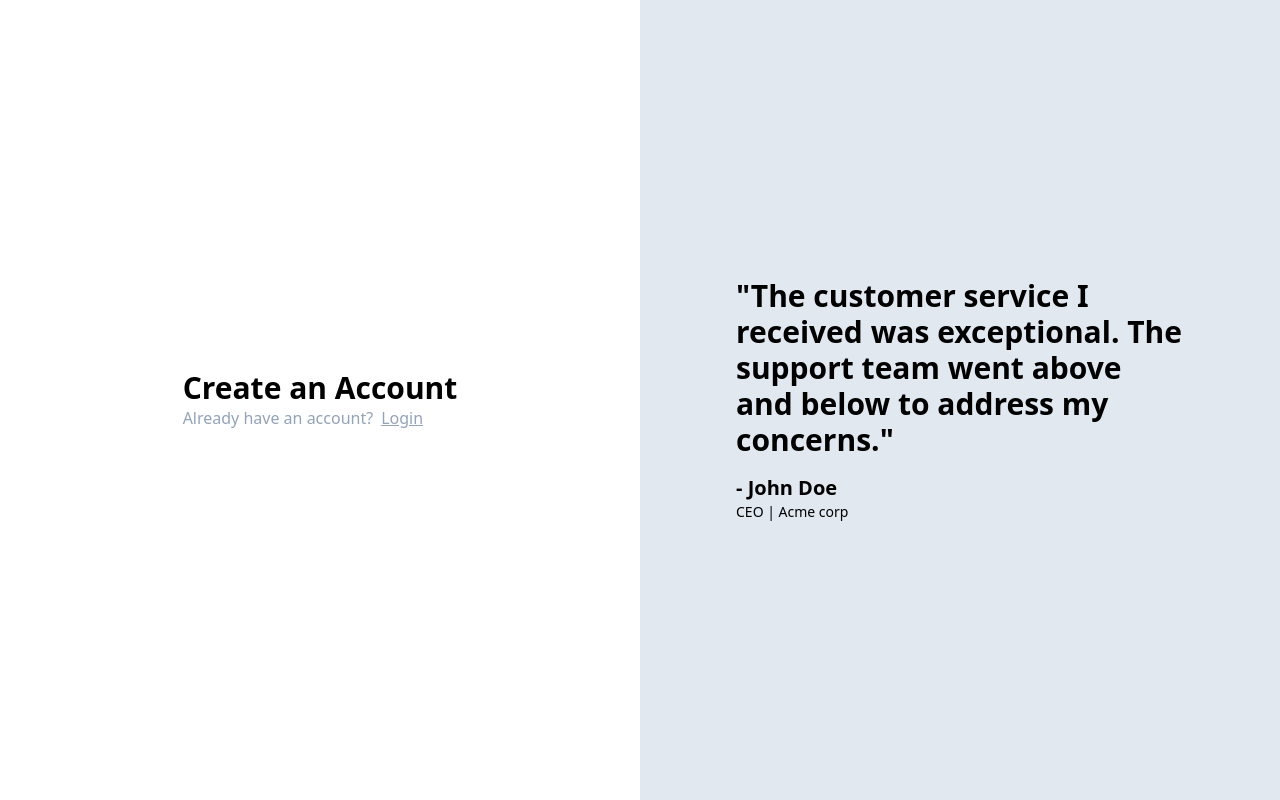
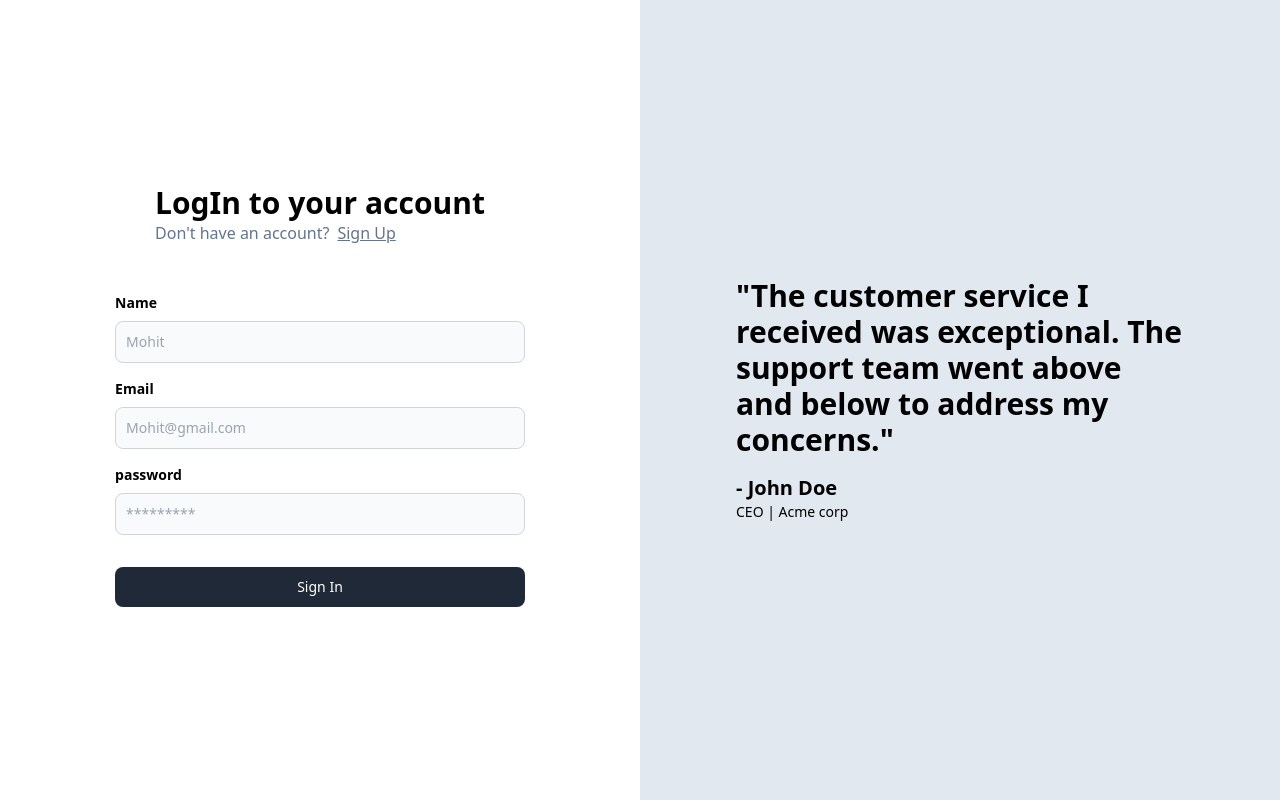
Before and after one commit to Mohit18023/medium, a React (Vite) app in the folder frontend/: page /signin in a window 1280 px wide. Built offline with nearby package versions, Linux system fonts and the light colour scheme.

Commit message:
signup page completed

```diff
--- a/frontend/package.json
+++ b/frontend/package.json
@@ -10,6 +10,8 @@
     "preview": "vite preview"
   },
   "dependencies": {
+    "@mohit1823/medium-common": "^1.0.0",
+    "prop-types": "^15.8.1",
     "react": "^18.2.0",
     "react-dom": "^18.2.0",
     "react-router-dom": "^6.22.3"
--- a/frontend/src/components/Auth.tsx
+++ b/frontend/src/components/Auth.tsx
@@ -1,17 +1,69 @@
 import { Link } from "react-router-dom";
-
+import Input from "./Input";
+import { SignupInput } from "@mohit1823/medium-common";
+import { useState } from "react";
 
 const Auth = ({ type }: { type: "signup" | "signin" }) => {
+  const [postInputs, setPostInputs] = useState<SignupInput>({
+    name: "",
+    email: "",
+    password: "",
+  });
   return (
     <div className="h-screen flex justify-center flex-col">
-      <div className="flex justify-center ">
+      <div className="flex justify-center">
         <div>
-          <div className="text-3xl font-extrabold">Create an Account</div>
-          <div className="text-slate-400">
-            Already have an account?
-            <Link className="pl-2 underline" to={"/signin"}>
-            Login
-            </Link>
+          <div className="px-10">
+            <div className="text-3xl font-extrabold">
+                {type === "signin"? "LogIn to your account":"Create an Account"}
+            </div>
+            <div className="text-slate-500">
+              {type === "signup" ? "Already have an account?" : "Don't have an account?"}
+
+              <Link className="pl-2 underline" to={type === "signin"? "/signup":"/signin"}>
+                {type === "signup" ? "Log In" : "Sign Up"}
+              </Link>
+
+            </div>
+          </div>
+          <div className="pt-8">
+            <Input
+              lable="Name"
+              placeholder="Mohit"
+              onChange={(e) => {
+                setPostInputs({
+                  ...postInputs,
+                  name: e.target.value,
+                });
+              }}
+            />
+            <Input
+              lable="Email"
+              placeholder="Mohit@gmail.com"
+              onChange={(e) => {
+                setPostInputs({
+                  ...postInputs,
+                  email: e.target.value,
+                });
+              }}
+            />
+            <Input
+              lable="password"
+              type="password"
+              placeholder="*********"
+              onChange={(e) => {
+                setPostInputs({
+                  ...postInputs,
+                  password: e.target.value,
+                });
+              }}
+            />
+            <button
+              type="button"
+              className="text-white w-full mt-8 bg-gray-800 hover:bg-gray-900 focus:outline-none focus:ring-4 focus:ring-gray-300 font-medium rounded-lg text-sm px-5 py-2.5 me-2 mb-2 dark:bg-gray-800 dark:hover:bg-gray-700 dark:focus:ring-gray-700 dark:border-gray-700"
+            >
+              {type === "signup" ? "Sign Up" : "Sign In"}
+            </button>
           </div>
         </div>
       </div>
--- a/frontend/src/components/Input.tsx
+++ b/frontend/src/components/Input.tsx
@@ -1,36 +1,33 @@
-import propTypes from 'prop-types'
+import propTypes from "prop-types";
 
 interface InputProps {
-    lable : string,
-    placeholder : string,
-    onChange : (e : React.ChangeEvent<HTMLInputElement>) => void
+  lable: string;
+  placeholder: string;
+  onChange: (e: React.ChangeEvent<HTMLInputElement>) => void;
+  type?: string;
 }
-const Input = ({lable,placeholder, onChange} : InputProps ) => {
+const Input = ({ lable, placeholder, onChange, type }: InputProps) => {
   return (
-    <div>
-      <div>
+    <div className=" items-center justify-center">
       <label
-          htmlFor="first_name"
-          className="block mb-2 text-sm font-medium text-gray-900 dark:text-white"
+        htmlFor={lable}
+        className="block mb-2 text-sm  text-black font-bold pt-4"
       >
         {lable}
       </label>
       <input
-          type="text"
-          id="first_name"
-          className="bg-gray-50 border border-gray-300 text-gray-900 text-sm rounded-lg focus:ring-blue-500 focus:border-blue-500 block w-full p-2.5 dark:bg-gray-700 dark:border-gray-600 dark:placeholder-gray-400 dark:text-white dark:focus:ring-blue-500 dark:focus:border-blue-500"
-          placeholder="John"
+        id={lable}
+        className="bg-gray-50 border border-gray-300 text-gray-900 text-sm rounded-lg focus:ring-blue-500 focus:border-blue-500 block w-full p-2.5 "
+        placeholder={placeholder}
         onChange={onChange}
-
-          required
+        type={type || "text"}
       />
     </div>
-    </div>
   );
-}
+};
 
 Input.propTypes = {
   lable: propTypes.string.isRequired,
-  placeholder: propTypes.string.isRequired
-}
-export default Input
+  placeholder: propTypes.string.isRequired,
+};
+export default Input;
--- a/frontend/src/pages/Signin.tsx
+++ b/frontend/src/pages/Signin.tsx
@@ -4,11 +4,11 @@
 const Signin = () => {
   return (
     <div>
-      <div className="grid grid-cols-2">
+      <div className="grid grid-cols-1 lg:grid-cols-2">
         <div>
-           <Auth />
+           <Auth type="signin" />
         </div>
-        <div className="invisible lg:visible">
+        <div className="hidden lg:block">
           <Quote />
         </div>
       </div>
--- a/frontend/src/pages/Signup.tsx
+++ b/frontend/src/pages/Signup.tsx
@@ -1,9 +1,19 @@
+import Auth from "../components/Auth";
+import Quote from "../components/Quote";
+
 const Signup = () => {
   return (
     <div>
-      signup
+      <div className="grid grid-cols-1 lg:grid-cols-2">
+        <div>
+          <Auth type="signup" />
+        </div>
+        <div className="hidden lg:block">
+          <Quote />
+        </div>
+      </div>
     </div>
-  )
+  );
 }
 
 export default Signup
```
Also changed, not shown: 1 other file (tests, documents, lock files or other folders). Lines whose indentation alone changed are shown as unchanged.
